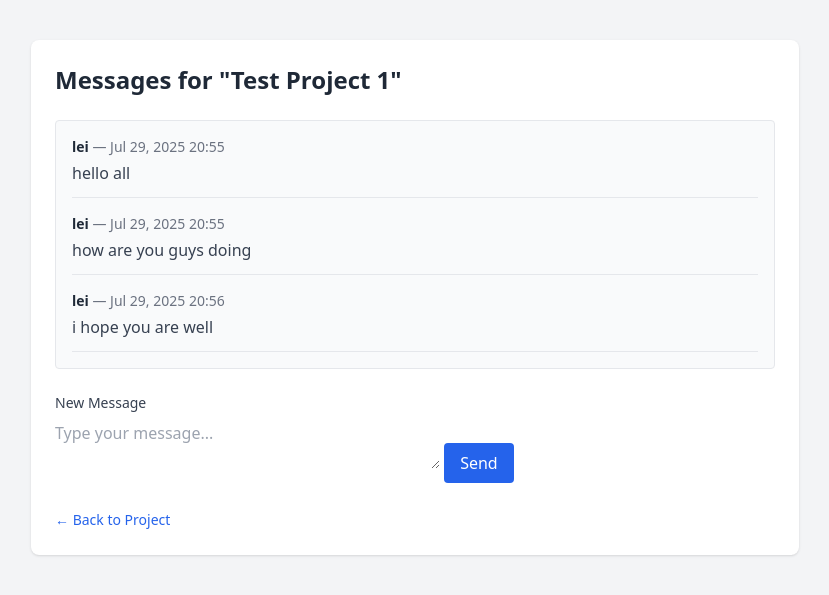
After one commit to OratorMurambiwa/Cleanroom-tracker, a Django app: page /projects/1/messages/ in a window 1280 px wide. The commit adds this page. Shown: the top 595 px of the page, without its empty margins (225-1054 px from the left). Run offline with Django 5.2, Linux system fonts and the light colour scheme; a user stored in the database is signed in; data comes from the database, SQL or seed files in the repository; both versions use the stored data as it was after the commit; some libraries are stand-ins or nearby versions.

Commit message:
meessages basic setup

```diff
--- a/backend/backend/urls.py
+++ b/backend/backend/urls.py
@@ -70,6 +70,7 @@ urlpatterns = [
     path('calendar/', views.calendar_view, name='calendar'),
     path('upload-doc-tasks/', views.upload_tasks_from_traveler_view, name='upload_tasks_from_traveler'),
     path('asset-lookup/', asset_lookup_view, name='asset_lookup'),
+    path('projects/<int:project_id>/messages/', views.project_messages_view, name='project_messages'),
     path('create_reminder/', views.create_reminder, name='create_reminder'),
 ]
 
--- a/backend/tracker/forms.py
+++ b/backend/tracker/forms.py
@@ -1,6 +1,7 @@
 from django import forms
 from .models import Project, Component, Task, Reminder, Document, TravelerDocument
 from django.contrib.auth.models import User
+from .models import Message
 
 # --- Project Form ---
 class ProjectForm(forms.ModelForm):
@@ -132,3 +133,13 @@ class TravelerDocUploadForm(forms.Form):
         label="End Page (Optional)",
         help_text="End extracting at this page (1-based index)"
     )
+
+
+
+class MessageForm(forms.ModelForm):
+    class Meta:
+        model = Message
+        fields = ['body']
+        widgets = {
+            'body': forms.Textarea(attrs={'rows': 2, 'placeholder': 'Type your message...'}),
+        }
--- a/backend/tracker/models.py
+++ b/backend/tracker/models.py
@@ -127,3 +127,22 @@ class LookupHistory(models.Model):
 
     def __str__(self):
         return f"{self.user.username} searched: {self.query}"
+
+#----------------------------Messaging----------------------------------------
+
+
+class MessageThread(models.Model):
+    project = models.ForeignKey('Project', on_delete=models.CASCADE, related_name='threads')
+    created_at = models.DateTimeField(auto_now_add=True)
+
+    def __str__(self):
+        return f"Thread for Project: {self.project.name}"
+
+class Message(models.Model):
+    thread = models.ForeignKey(MessageThread, on_delete=models.CASCADE, related_name='messages')
+    sender = models.ForeignKey(User, on_delete=models.CASCADE)
+    body = models.TextField()
+    timestamp = models.DateTimeField(auto_now_add=True)
+
+    def __str__(self):
+        return f"From {self.sender.username} at {self.timestamp}"
--- /dev/null
+++ b/backend/tracker/templates/tracker/project_messages.html
@@ -0,0 +1,44 @@
+<!DOCTYPE html>
+<html lang="en">
+<head>
+  <meta charset="UTF-8" />
+  <meta name="viewport" content="width=device-width, initial-scale=1.0" />
+  <title>Project Messages</title>
+  <script src="https://cdn.tailwindcss.com"></script>
+</head>
+<body class="bg-gray-100 font-sans leading-normal tracking-normal">
+
+  <div class="max-w-3xl mx-auto mt-10 bg-white rounded-lg shadow p-6">
+    <h2 class="text-2xl font-bold mb-6 text-gray-800">
+      Messages for "{{ project.name }}"
+    </h2>
+
+    <div class="space-y-4 max-h-96 overflow-y-auto border p-4 rounded bg-gray-50">
+      {% for msg in messages %}
+        <div class="border-b pb-3">
+          <div class="text-sm text-gray-500 mb-1">
+            <strong class="text-gray-800">{{ msg.sender.username }}</strong> — {{ msg.timestamp|date:"M d, Y H:i" }}
+          </div>
+          <p class="text-gray-700">{{ msg.body }}</p>
+        </div>
+      {% empty %}
+        <p class="text-gray-500">No messages yet.</p>
+      {% endfor %}
+    </div>
+
+    <form method="post" class="mt-6">
+      {% csrf_token %}
+      <label class="block mb-2 text-sm font-medium text-gray-700">New Message</label>
+      {{ form.body }}
+      <button type="submit" class="mt-3 bg-blue-600 text-white px-4 py-2 rounded hover:bg-blue-700 transition">
+        Send
+      </button>
+    </form>
+
+    <div class="mt-6">
+      <a href="{% url 'project_detail' project.id %}" class="text-blue-600 hover:underline text-sm">← Back to Project</a>
+    </div>
+  </div>
+
+</body>
+</html>
--- a/backend/tracker/views.py
+++ b/backend/tracker/views.py
@@ -15,10 +15,10 @@ import os
 import uuid
 from django.conf import settings
 from django.utils import timezone
-from .models import Task, Project, Component, Reminder, InventoryUpload, LookupHistory
+from .models import Task, Project, Component, Reminder, InventoryUpload, LookupHistory, Message, MessageThread
 os.makedirs(settings.MEDIA_ROOT, exist_ok=True)
 from .forms import (
-ProjectForm, ComponentForm, ReminderForm,
+ProjectForm, ComponentForm, ReminderForm, MessageForm,
 DocumentForm, TeamMemberForm, TaskForm, TechnicianTaskSubmissionForm, TravelerDocUploadForm
 )
 
@@ -1032,3 +1032,29 @@ def assign_single_task(request):
             return JsonResponse({'success': False, 'error': str(e)})
 
     return JsonResponse({'success': False, 'error': 'Invalid request method'})
+
+
+#-----------------------------Messages Views-----------------------------------------
+
+@login_required
+def project_messages_view(request, project_id):
+    project = get_object_or_404(Project, id=project_id)
+    thread, created = MessageThread.objects.get_or_create(project=project)
+
+    messages = thread.messages.order_by('timestamp')
+    if request.method == 'POST':
+        form = MessageForm(request.POST)
+        if form.is_valid():
+            message = form.save(commit=False)
+            message.thread = thread
+            message.sender = request.user
+            message.save()
+            return redirect('project_messages', project_id=project.id)  # 👈 use URL name here
+    else:
+        form = MessageForm()
+
+    return render(request, 'tracker/project_messages.html', {
+        'project': project,
+        'messages': messages,
+        'form': form,
+    })
```
Also changed, not shown: backend/tracker/templates/tracker/project_detail.html (+18 -31 lines), backend/db.sqlite3, backend/tracker/migrations/0010_messagethread_message.py (added).
